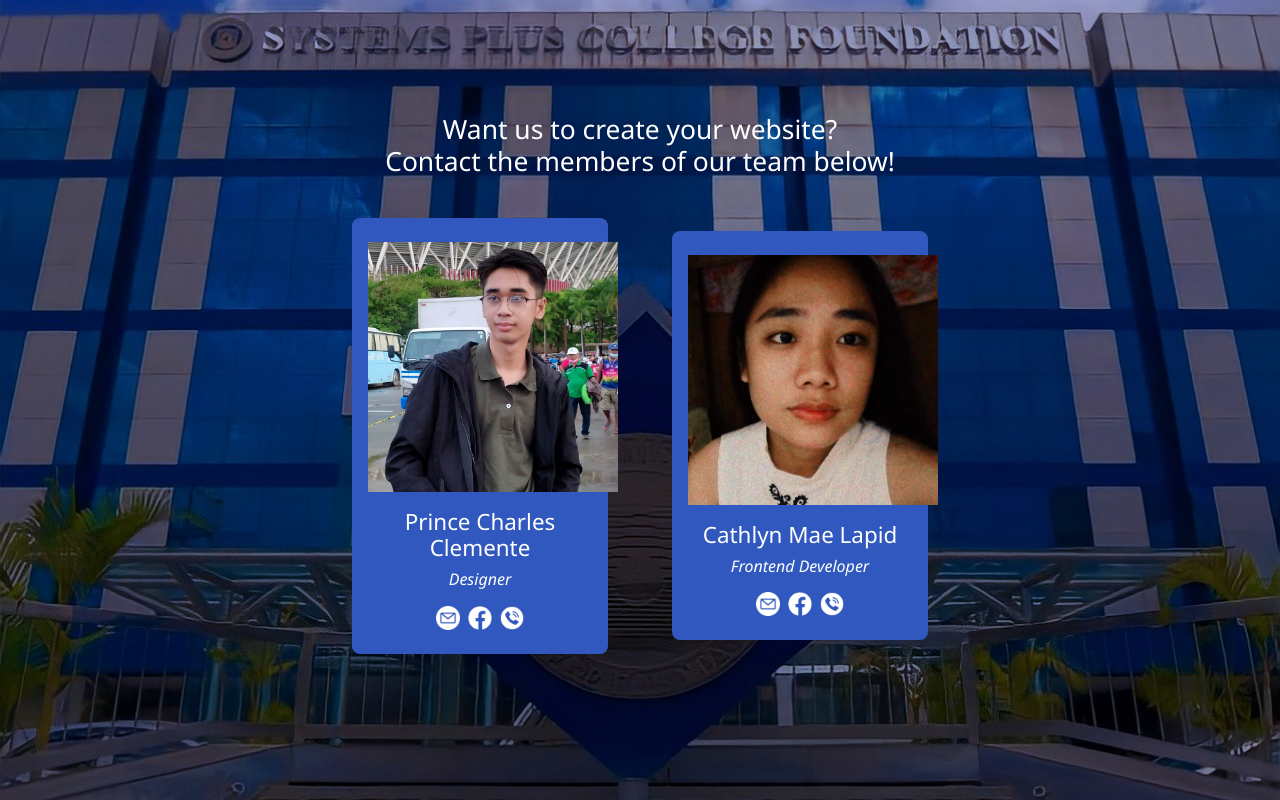
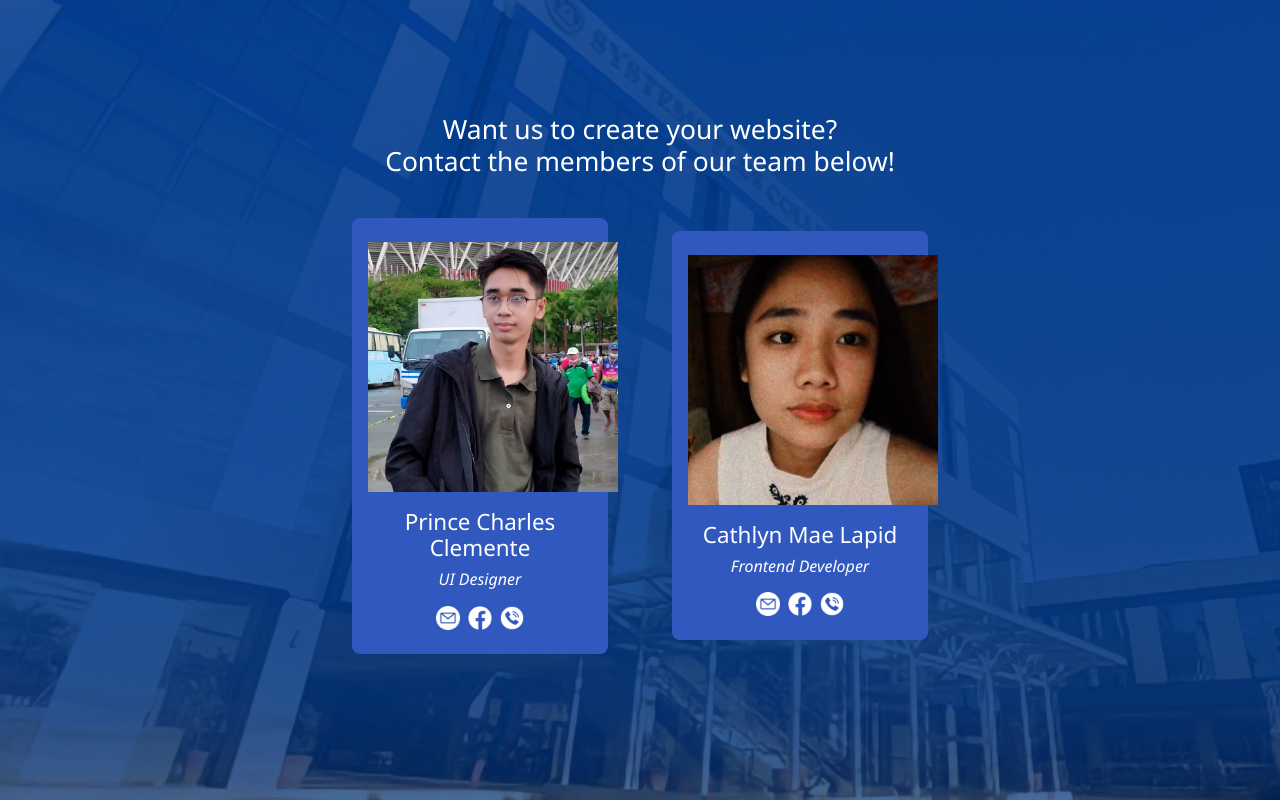
Before and after one commit to cmdglpd/spcf-page, a PHP site: page /contact.php in a window 1280 px wide. Run offline with PHP 8.4, Linux system fonts and the light colour scheme.

Commit message:
change background

```diff
--- a/contact.php
+++ b/contact.php
@@ -19,7 +19,7 @@
         margin: auto;
         height: 100vh;
         width: 100%;
-        background-image: url("assets/backgrounds/departments_bg.jpg");
+        background-image: url("assets/backgrounds/hero_section_bg.png");
         background-color: #4a4e64;
         background-repeat: no-repeat;
         background-size: cover;
--- a/data.php
+++ b/data.php
@@ -211,7 +211,7 @@ $footer2 = [
 $contacts = [
     [
         "name" => "Prince Charles Clemente",
-        "role" => "Designer",
+        "role" => "UI Designer",
         "pfp_source" => "assets/charles.jpg",
         "links" => [
             [
```
